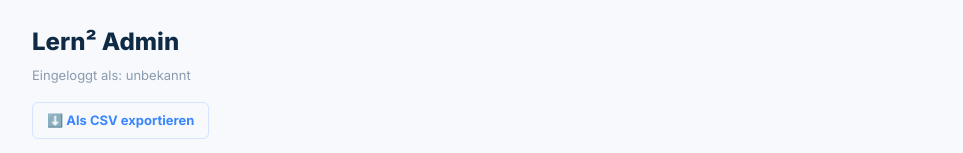
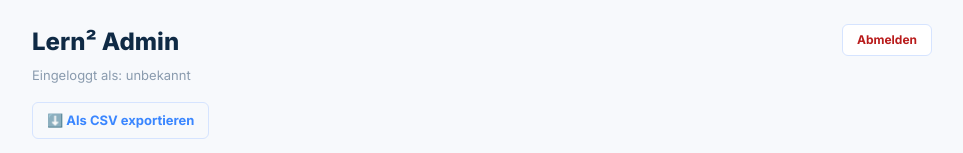
Before and after one commit to Lern-hoch-zwei/lern2-website, a Next.js app: page /admin in a window 1280 px wide. Shown: the top 153 px of the page, without its empty margins (158-1121 px from the left). Built offline with nearby package versions, Linux system fonts and the light colour scheme; no server answers; the database is empty.

Commit message:
Update page.tsx

```diff
--- a/app/admin/page.tsx
+++ b/app/admin/page.tsx
@@ -2,6 +2,8 @@ import { createServerClient } from '@supabase/ssr'
 import { cookies } from 'next/headers'
 import AdminLeadList from './AdminLeadList'
 import PendingLks from './PendingLks'
+import LogoutButton from '../components/LogoutButton'
+import InactivityLogout from '../components/InactivityLogout'
 
 export default async function AdminPage() {
   const cookieStore = await cookies()
@@ -32,13 +34,20 @@ export default async function AdminPage() {
 
   return (
     <main style={{ minHeight: '100vh', backgroundColor: '#F7F9FC', fontFamily: "'Inter', sans-serif", padding: '24px' }}>
+      <InactivityLogout loginPath="/admin/login" />
       <div style={{ maxWidth: '900px', margin: '0 auto' }}>
-        <h1 style={{ fontSize: '24px', fontWeight: '800', color: '#0F2A45', marginBottom: '6px' }}>
-          Lern² Admin
-        </h1>
-        <p style={{ fontSize: '13px', color: '#8A9BAE', marginBottom: '16px' }}>
-          Eingeloggt als: {user?.email || 'unbekannt'}
-        </p>
+        <div style={{ display: 'flex', justifyContent: 'space-between', alignItems: 'flex-start', marginBottom: '16px' }}>
+          <div>
+            <h1 style={{ fontSize: '24px', fontWeight: '800', color: '#0F2A45', marginBottom: '6px' }}>
+              Lern² Admin
+            </h1>
+            <p style={{ fontSize: '13px', color: '#8A9BAE' }}>
+              Eingeloggt als: {user?.email || 'unbekannt'}
+            </p>
+          </div>
+          <LogoutButton loginPath="/admin/login" />
+        </div>
+
         <a href="/api/admin/export" style={{ display: 'inline-block', marginBottom: '16px', padding: '8px 14px', borderRadius: '6px', border: '1px solid #D6E4FF', color: '#3A86FF', fontSize: '13px', fontWeight: '700', textDecoration: 'none' }}>⬇️ Als CSV exportieren</a>
 
         <PendingLks initialPending={pendingLks || []} />
```
